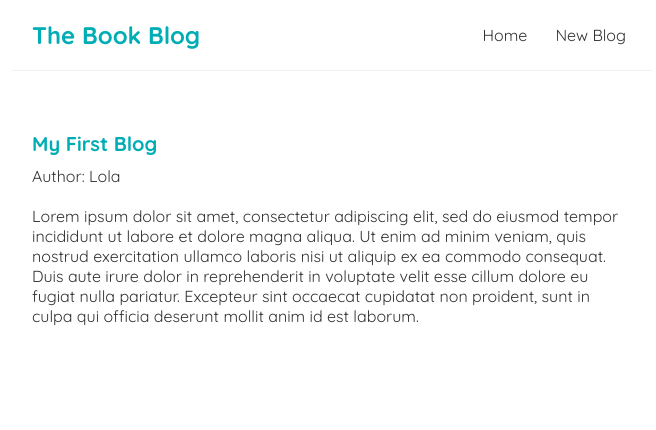
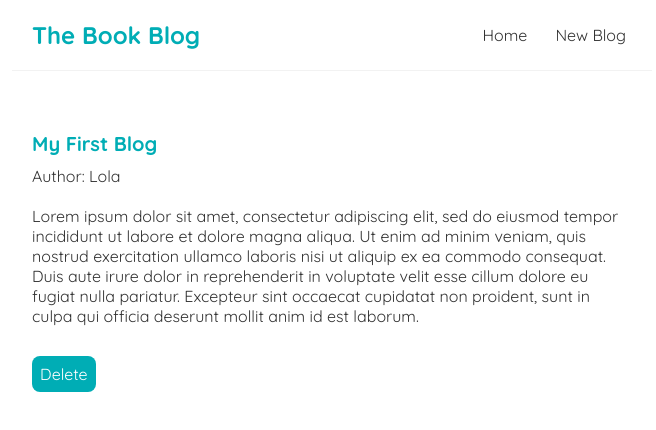
Before and after one commit to joycethh/json-server-blog-project, a React (Create React App) app: page /blogs/1 in a window 1280 px wide. Shown: the top 430 px of the page, without its empty margins (308-964 px from the left). Built offline with nearby package versions, Linux system fonts and the light colour scheme; data requests are answered from the project's data file.

Commit message:
add delete function

```diff
--- a/src/BlogDetails.js
+++ b/src/BlogDetails.js
@@ -1,16 +1,22 @@
 import React from "react";
-import { useParams } from "react-router-dom";
+import { useParams, useNavigate } from "react-router-dom";
 
 import { useFetch } from "./useFetch";
 
 export const BlogDetails = () => {
   const { id } = useParams();
+  const navigate = useNavigate();
   const {
     data: blog,
     isLoading,
     error,
   } = useFetch(`http://localhost:8000/blogs/${id}`);
 
+  const handleDelete = () => {
+    fetch(`http://localhost:8000/blogs/${id}`, {
+      method: "DELETE",
+    }).then(() => navigate("/", { replace: true }));
+  };
   return (
     <div className="blog-details">
       {error && (
@@ -29,6 +35,7 @@
           <h2>{blog.title}</h2>
           <p>Author: {blog.author}</p>
           <div>{blog.body}</div>
+          <button onClick={handleDelete}>Delete</button>
         </article>
       )}
     </div>
--- a/src/index.css
+++ b/src/index.css
@@ -62,7 +62,16 @@
 .blog-details div {
   margin: 20px 0;
 }
-
+.blog-details button {
+  font-size: 16px;
+  background:#00ADB5;
+  color: #fff;
+  border: 0;
+  padding: 8px;
+  border-radius: 8px;
+  cursor: pointer;
+  margin: 10px 0;
+}
 
 /* create new blog form */
 .create {
```
